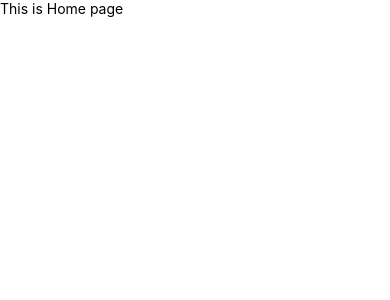
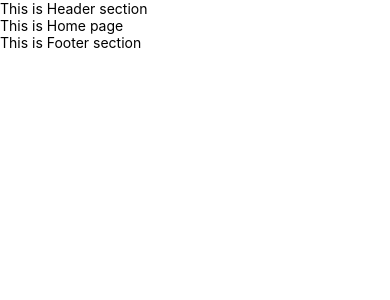
Before and after one commit to amirsadriofficial/News-App, a React Native app: screen / in a window 390 px wide. Shown: the top 300 px of the page. Built offline with nearby package versions, Linux system fonts and the light colour scheme.

Commit message:
Handle project layout structure

```diff
--- a/src/App.tsx
+++ b/src/App.tsx
@@ -4,11 +4,14 @@
 
 import React from 'react';
 import Home from './components/home/Home';
+import Layout from './containers/layout/Layout';
 
 const App = () => {
   return (
     <>
-      <Home />
+      <Layout>
+        <Home />
+      </Layout>
     </>
   );
 };
--- a/src/containers/layout/Layout.tsx
+++ b/src/containers/layout/Layout.tsx
@@ -7,15 +7,15 @@ import {Text} from 'react-native';
 import Header from './../header/Header';
 import Footer from './../footer/Footer';
 
-// type LayoutProps = {
-//   children: any;
-// };
+type LayoutProps = {
+  children: any;
+};
 
-const Layout = () => {
+const Layout = ({children}: LayoutProps) => {
   return (
     <>
       <Header />
-      <Text>This is Layout section</Text>
+      {children}
       <Footer />
     </>
   );
```
